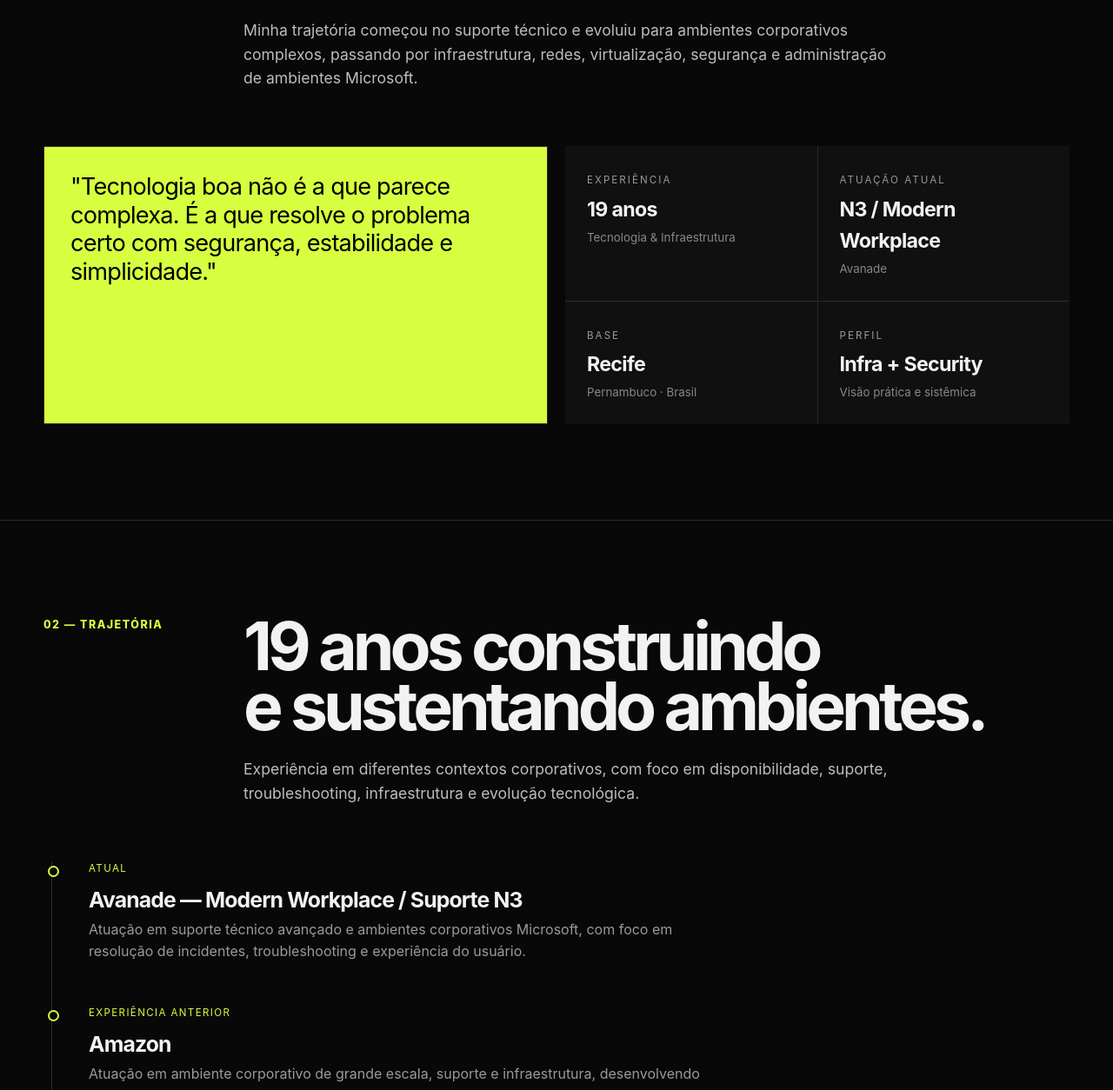
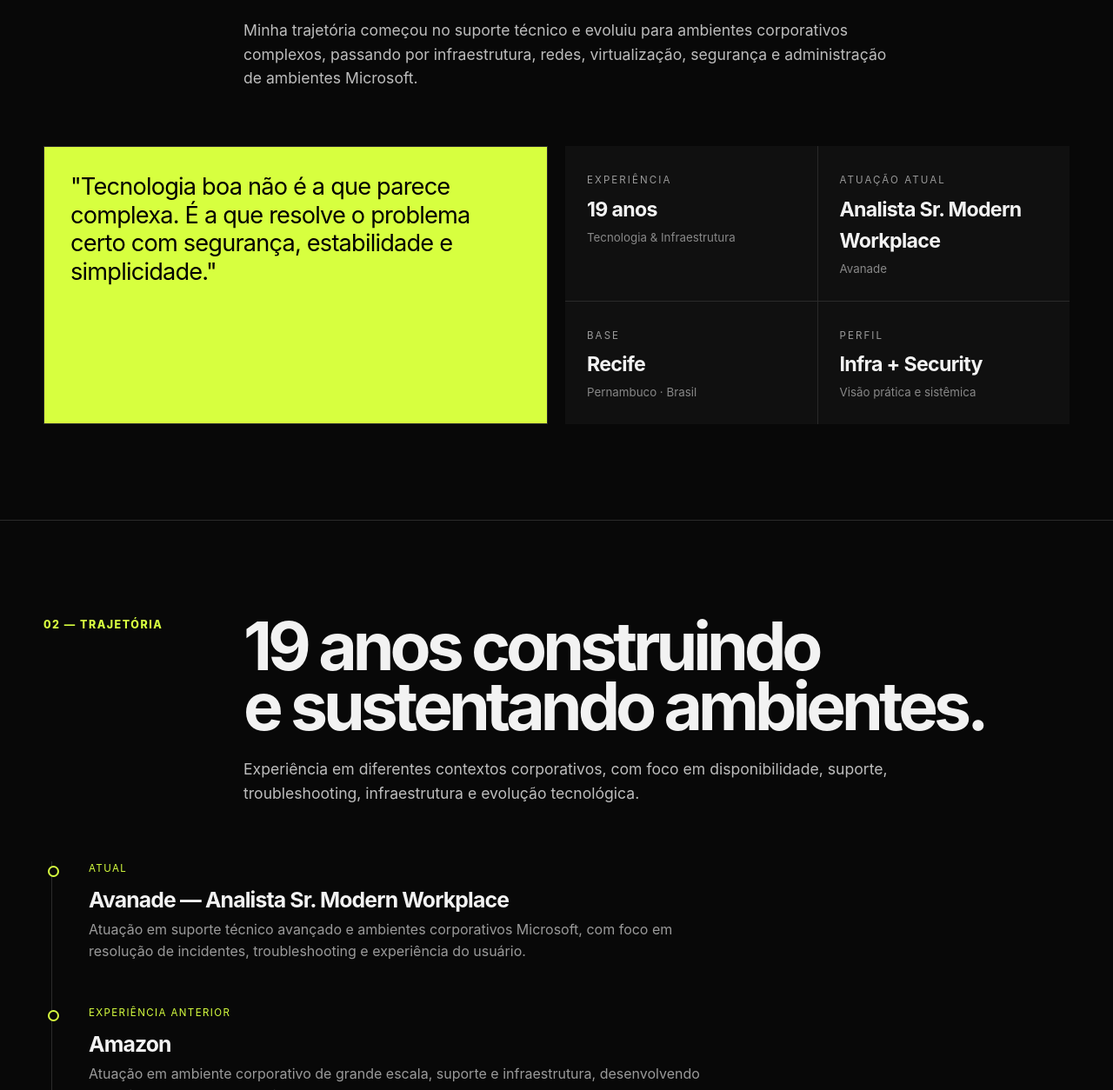
Before and after one commit to jleoandrade/portfolio-jorge-andrade, a plain HTML site: page index.html in a window 1280 px wide. Shown: the part 1120-2374 px from the top of the page at 87% size. Drawn offline with Linux system fonts and the light colour scheme.

Commit message:
Update job title to 'Analista Sr. Modern Workplace'

```diff
--- a/index.html
+++ b/index.html
@@ -283,7 +283,7 @@
           </div>
           <div class="fact">
             <span class="eyebrow">Atuação atual</span>
-            <b>N3 / Modern Workplace</b>
+            <b>Analista Sr. Modern Workplace</b>
             <small style="color:#888">Avanade</small>
           </div>
           <div class="fact">
@@ -317,7 +317,7 @@
       <div class="timeline">
         <article class="job">
           <div class="year">Atual</div>
-          <h3>Avanade — Modern Workplace / Suporte N3</h3>
+          <h3>Avanade — Analista Sr. Modern Workplace</h3>
           <p>Atuação em suporte técnico avançado e ambientes corporativos Microsoft, com foco em resolução de incidentes, troubleshooting e experiência do usuário.</p>
         </article>
 
```
